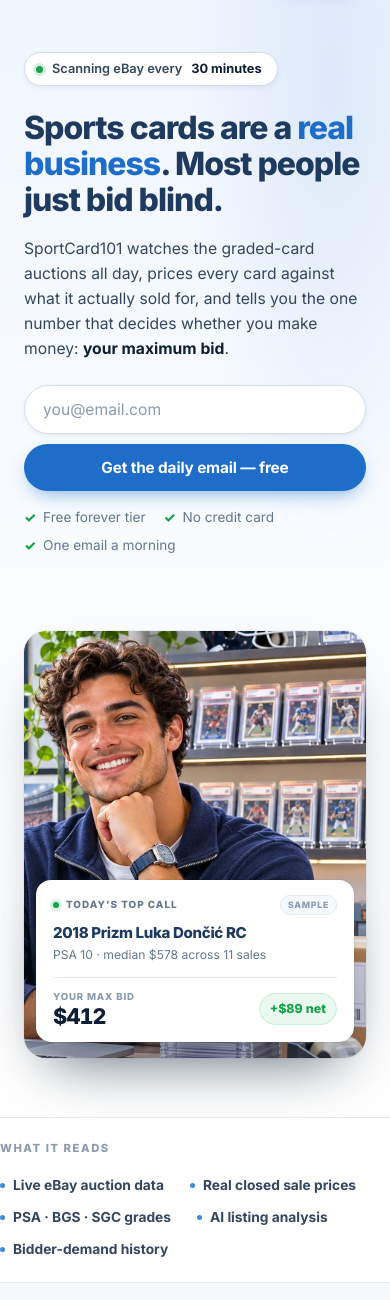
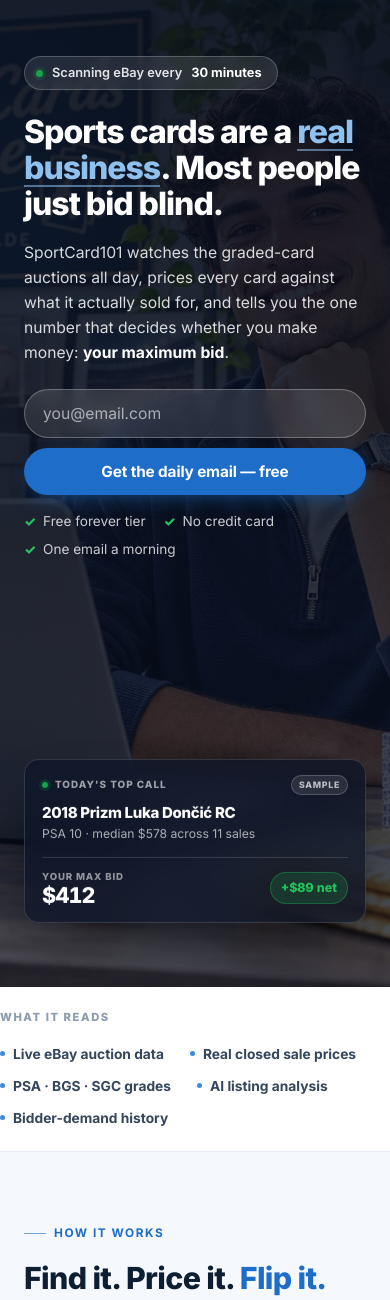
Before and after one commit to aimbluemedia/sportcard101, a PHP site: page / in a window 390 px wide. Shown: the part 71-1371 px from the top of the page. Run offline with PHP 8.4, Linux system fonts and the light colour scheme; data that the repository does not hold is empty; some libraries are stand-ins or nearby versions.

Commit message:
Hero: full-bleed photo with the copy overlaid
Matches the reference landing page: the photo moves out of the right-hand
column into .hm-hero-bg, an absolutely positioned layer under the whole
hero, with the copy in white over a scrim.

- Hero image recut from the original shot as a 1800x1350 landscape
  (hero-wide), replacing the 920x1149 portrait crop, which would have been
  upscaled 1.6x to span the full width.
- Copy goes light; the highlighted phrase is blue-300 with an underline.
- The status pill and email field become glass.
- .hm-chip and .hm-call switch to dark glass only inside .hm-hero, so the
  same classes keep their light styling in "How it works" further down.

The scrim's left stop is held near-opaque out to 46% deliberately. The shop
sign in the photo reads "Sports Cards Online" and sits at roughly 26-55%
across; no crop excludes it without also losing the subject's face, because
the two are at the same height. Darkness is what hides it, and at .96 it is
a faint ghost above the headline. Below 760px the photo crops horizontally
rather than vertically, so the mobile object-position moves on X and the
sign is out of frame entirely.

Watch out when editing: a leftover '.hm-hero > * { position: relative }'
rule had the same specificity as the background layer's 'position: absolute'
and came later in the file, which put the layer back into the flow and
pushed the hero copy over 1200px down the page. That rule is removed and the
layer is pinned.

Verified at 1440 and 390: no horizontal overflow, and every floating card
plus the capture form stays above a 900px fold.

Co-Authored-By: Claude Opus 5 <noreply@anthropic.com>
Claude-Session: https://claude.ai/code/session_011u1kKiGe19jiFif2ZNeQGR

```diff
--- a/assets/home.css
+++ b/assets/home.css
@@ -162,14 +162,28 @@ h1, h2, h3, h4 { margin: 0; font-weight: 800; letter-spacing: -.022em; line-heig
    ========================================================================== */
 
 .hm-hero {
-    position: relative; overflow: hidden;
-    padding: clamp(52px, 7vw, 86px) 0 clamp(60px, 7vw, 96px);
+    position: relative; isolation: isolate; overflow: hidden;
+    padding: clamp(56px, 7vw, 92px) 0 clamp(64px, 7vw, 100px);
+    background: var(--blue-900);
+}
+
+/* full-bleed photo behind the whole hero */
+.hm-hero-bg { position: absolute !important; inset: 0; z-index: 0; }
+.hm-hero-bg picture { display: block; width: 100%; height: 100%; }
+.hm-hero-bg img {
+    width: 100%; height: 100%; object-fit: cover;
+    object-position: 50% 30%; display: block;
+}
+/* Scrim. The left stop is held near-opaque out to 46% on purpose: the shop's
+   own signage sits at roughly 26-55% across this photo, and the crop cannot
+   exclude it without losing the subject's face. Darkness is what hides it. */
+.hm-hero-bg::after {
+    content: ''; position: absolute; inset: 0; pointer-events: none;
     background:
-        radial-gradient(60% 70% at 85% 8%, rgba(29, 109, 201, .1), transparent 60%),
-        linear-gradient(180deg, var(--blue-50) 0%, #fdfeff 72%, var(--bg) 100%);
+        linear-gradient(90deg, rgba(7,14,28,.97) 0%, rgba(7,14,28,.96) 46%, rgba(7,14,28,.7) 70%, rgba(7,14,28,.8) 100%),
+        linear-gradient(180deg, rgba(7,14,28,.55) 0%, rgba(7,14,28,0) 26%, rgba(7,14,28,0) 56%, rgba(7,14,28,.66) 100%);
 }
-.hm-hero::after { content: ''; position: absolute; inset: auto 0 0 0; height: 1px; background: var(--border); }
-.hm-hero > * { position: relative; }
+.hm-hero > .hm-wrap { position: relative; z-index: 1; }
 
 /* 40% copy / 60% photo, both columns the same height.
    The copy column sets the row height and the photo stretches to match it,
@@ -186,9 +200,9 @@ h1, h2, h3, h4 { margin: 0; font-weight: 800; letter-spacing: -.022em; line-heig
 
 .hm-pill {
     display: inline-flex; align-items: center; gap: 9px; padding: 6px 15px 6px 11px;
-    border-radius: 999px; background: #fff; border: 1px solid var(--border-2);
-    font-size: .8rem; font-weight: 600; color: var(--ink-2); margin-bottom: 24px;
-    box-shadow: 0 2px 8px -4px rgba(15, 31, 51, .18);
+    border-radius: 999px; background: rgba(255, 255, 255, .1); border: 1px solid rgba(255, 255, 255, .22);
+    backdrop-filter: blur(8px); -webkit-backdrop-filter: blur(8px);
+    font-size: .8rem; font-weight: 600; color: rgba(255, 255, 255, .88); margin-bottom: 24px;
 }
 .hm-pill .dot {
     width: 7px; height: 7px; border-radius: 50%; background: var(--green);
@@ -196,14 +210,14 @@ h1, h2, h3, h4 { margin: 0; font-weight: 800; letter-spacing: -.022em; line-heig
     animation: hm-pulse 2.2s ease-in-out infinite;
 }
 @keyframes hm-pulse { 0%, 100% { opacity: 1; } 50% { opacity: .4; } }
-.hm-pill b { color: var(--ink); font-weight: 700; }
+.hm-pill b { color: #fff; font-weight: 700; }
 
 /* the copy column is 40% of the row, so the display type is sized to that
    column rather than to the viewport */
-.hm-hero h1 { font-size: clamp(2rem, 3.5vw, 3.05rem); letter-spacing: -.032em; color: var(--blue-700); }
-.hm-hero h1 .hl { color: var(--blue-600); }
-.hm-hero-sub { font-size: clamp(.98rem, 1.3vw, 1.08rem); color: var(--ink-2); margin: 18px 0 0; max-width: 54ch; }
-.hm-hero-sub strong { color: var(--ink); }
+.hm-hero h1 { font-size: clamp(2rem, 3.5vw, 3.05rem); letter-spacing: -.032em; color: #fff; }
+.hm-hero h1 .hl { color: var(--blue-300); box-shadow: inset 0 -2px 0 0 rgba(143, 192, 238, .55); }
+.hm-hero-sub { font-size: clamp(.98rem, 1.3vw, 1.08rem); color: rgba(255, 255, 255, .84); margin: 18px 0 0; max-width: 54ch; }
+.hm-hero-sub strong { color: #fff; font-weight: 700; }
 
 /* hero email capture */
 .hm-capture { margin: 24px 0 0; }
@@ -212,19 +226,19 @@ h1, h2, h3, h4 { margin: 0; font-weight: 800; letter-spacing: -.022em; line-heig
 .hm-capture form { display: flex; gap: 10px; max-width: 492px; }
 .hm-capture input[type=email] {
     flex: 1; min-width: 0; padding: 14px 18px; border-radius: 999px;
-    background: #fff; border: 1px solid var(--border-2);
-    color: var(--ink); font-size: .98rem; font-family: inherit;
-    box-shadow: 0 2px 8px -5px rgba(15, 31, 51, .25);
+    background: rgba(255, 255, 255, .12); border: 1px solid rgba(255, 255, 255, .28);
+    backdrop-filter: blur(8px); -webkit-backdrop-filter: blur(8px);
+    color: #fff; font-size: .98rem; font-family: inherit;
     transition: border-color .15s ease, box-shadow .15s ease;
 }
-.hm-capture input[type=email]::placeholder { color: var(--muted-2); }
+.hm-capture input[type=email]::placeholder { color: rgba(255, 255, 255, .6); }
 .hm-capture input[type=email]:focus {
-    outline: none; border-color: var(--blue-500);
-    box-shadow: 0 0 0 4px rgba(29, 109, 201, .14);
+    outline: none; border-color: rgba(143, 192, 238, .85); background: rgba(255, 255, 255, .18);
+    box-shadow: 0 0 0 4px rgba(61, 138, 224, .25);
 }
-.hm-capture-note { display: flex; flex-wrap: wrap; gap: 6px 18px; margin: 16px 0 0; font-size: .85rem; color: var(--muted); }
+.hm-capture-note { display: flex; flex-wrap: wrap; gap: 6px 18px; margin: 16px 0 0; font-size: .85rem; color: rgba(255, 255, 255, .78); }
 .hm-capture-note span { display: inline-flex; align-items: center; gap: 7px; }
-.hm-capture-note span::before { content: '✓'; color: var(--green); font-weight: 800; }
+.hm-capture-note span::before { content: '✓'; color: var(--green-2); font-weight: 800; }
 
 /* Grid children must be allowed to shrink: the playbook panel has a wide
    min-content size and would otherwise blow the single-column layout out
@@ -775,3 +789,69 @@ input[type=range].hm-range::-moz-range-thumb {
     .hm-chip, .hm-call, .hm-pill .dot { animation: none; }
     .hm-btn:hover, .hm-step:hover, .hm-tool:hover { transform: none; }
 }
+
+/* ==========================================================================
+   HERO OVERLAY CARDS
+   The hero sits on a photo now, so the cards that float over it are dark
+   glass rather than white. Scoped to .hm-hero so the same classes keep their
+   light styling in the "How it works" section further down the page.
+   ========================================================================== */
+
+.hm-hero .hm-shot { min-height: clamp(380px, 42vw, 470px); }
+
+.hm-hero .hm-chip,
+.hm-hero .hm-call {
+    background: rgba(13, 22, 40, .72);
+    border: 1px solid rgba(255, 255, 255, .14);
+    backdrop-filter: saturate(140%) blur(16px);
+    -webkit-backdrop-filter: saturate(140%) blur(16px);
+    box-shadow: 0 26px 54px -20px rgba(0, 0, 0, .7);
+}
+.hm-hero .hm-chip .tx { color: rgba(255, 255, 255, .84); }
+.hm-hero .hm-chip .tx b { color: #fff; }
+
+.hm-hero .hm-chip-mail .hd { color: #fff; }
+.hm-hero .hm-chip-mail p { color: rgba(255, 255, 255, .7); }
+.hm-hero .hm-chip-mail .ft { color: rgba(255, 255, 255, .55); border-top-color: rgba(255, 255, 255, .14); }
+.hm-hero .hm-chip-mail .ft em { color: var(--green-2); }
+
+.hm-hero .hm-call .k { color: rgba(255, 255, 255, .6); }
+.hm-hero .hm-call .k em {
+    color: rgba(255, 255, 255, .7); background: rgba(255, 255, 255, .1);
+    border-color: rgba(255, 255, 255, .2);
+}
+.hm-hero .hm-call .nm { color: #fff; }
+.hm-hero .hm-call .mt { color: rgba(255, 255, 255, .66); }
+.hm-hero .hm-call .row { border-top-color: rgba(255, 255, 255, .14); }
+.hm-hero .hm-call .row .lbl { color: rgba(255, 255, 255, .55); }
+.hm-hero .hm-call .row .v { color: #fff; }
+.hm-hero .hm-call .row .pl {
+    color: var(--green-2); background: rgba(34, 197, 94, .16); border-color: rgba(34, 197, 94, .34);
+}
+
+/* the ghost CTA needs to read on a photo, not on white */
+.hm-hero .hm-btn-ghost {
+    background: rgba(255, 255, 255, .12); color: #fff; border-color: rgba(255, 255, 255, .3);
+    backdrop-filter: blur(8px); -webkit-backdrop-filter: blur(8px);
+}
+.hm-hero .hm-btn-ghost:hover { background: rgba(255, 255, 255, .2); border-color: #fff; color: #fff; }
+
+@media (max-width: 1000px) {
+    /* stacked: the cards sit under the copy, still over the photo */
+    .hm-hero .hm-shot { min-height: 330px; margin-top: 34px; }
+}
+@media (max-width: 560px) {
+    .hm-hero .hm-shot { min-height: 300px; }
+    .hm-hero .hm-call { position: absolute; left: 0; right: 0; width: auto; bottom: 0; }
+}
+
+/* Narrow viewports crop a tall slice out of the middle of the hero photo,
+   which brings the shop's own signage into frame. Push the crop down to the
+   table so the background stays scenery and carries no other brand's name. */
+@media (max-width: 760px) {
+    .hm-hero-bg img { object-position: 62% 34%; }
+    .hm-hero-bg::after {
+        background:
+            linear-gradient(180deg, rgba(7,14,28,.92) 0%, rgba(7,14,28,.86) 48%, rgba(7,14,28,.72) 100%);
+    }
+}
--- a/index.php
+++ b/index.php
@@ -166,6 +166,13 @@ $tools = [
 
 <!-- ===================== HERO ===================== -->
 <section class="hm-hero">
+    <div class="hm-hero-bg" aria-hidden="true">
+        <picture>
+            <source srcset="/assets/img/hero-wide.webp" type="image/webp">
+            <img src="/assets/img/hero-wide.jpg" width="1800" height="1350" loading="eager" decoding="async" alt="">
+        </picture>
+    </div>
+
     <div class="hm-wrap hm-hero-grid">
         <div class="hm-hero-copy">
             <span class="hm-pill"><span class="dot"></span> Scanning eBay every <b>30 minutes</b></span>
@@ -189,14 +196,6 @@ $tools = [
 
         <!-- shop photo, with today's top call and the email receipt floating over it -->
         <div class="hm-shot">
-            <div class="hm-photo">
-                <picture>
-                    <source srcset="/assets/img/hero-desk.webp" type="image/webp">
-                    <img src="/assets/img/hero-desk.jpg" width="920" height="1149" loading="eager" decoding="async"
-                         alt="A seller at a desk with graded cards on the shelves behind, a laptop, card savers and a packed shipping box.">
-                </picture>
-            </div>
-
             <!-- a new deal lands -->
             <div class="hm-chip hm-chip-new">
                 <span class="ic dark">⚡</span>
```
Also changed, not shown: assets/img/hero-desk.jpg (deleted), assets/img/hero-desk.webp (deleted), assets/img/hero-wide.jpg (added), assets/img/hero-wide.webp (added).
